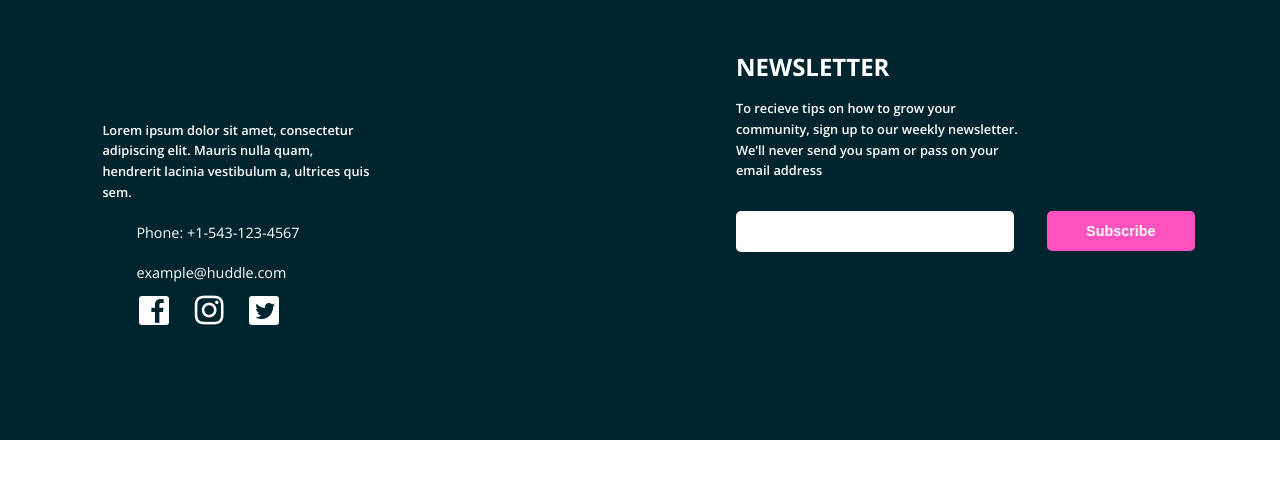
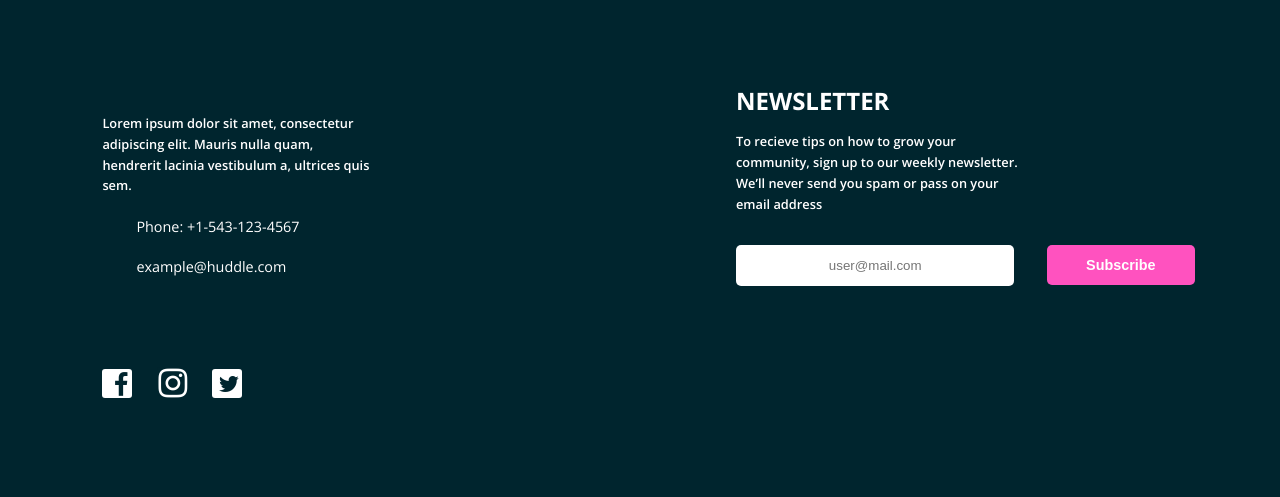
Before and after one commit to devfelipearaujo/HuddleLandingPage, a plain HTML site: page index.html in a window 1280 px wide. Shown: the part 3940-4437 px from the top of the page. Before the commit the page ends 4380 px from the top, so only its background shows below. Drawn offline with nearby package versions, Linux system fonts and the light colour scheme.

Commit message:
footer email fieldset fixes

```diff
--- a/assets/css/footer/contato-container.css
+++ b/assets/css/footer/contato-container.css
@@ -31,9 +31,15 @@
 
 .input__text {
     width: 278.5px;
-    padding: 13px 0;
+    padding: 13px 10px;
     border: none;
     border-radius: 5px;
+    box-sizing: border-box;
+    text-align: center;
+}
+
+.input__text:hover {
+    cursor: pointer;
 }
 
 @media (max-width: 768px) {
--- a/assets/css/footer/rodape-btn.css
+++ b/assets/css/footer/rodape-btn.css
@@ -13,6 +13,7 @@
 
 .rodape__btn:hover {
     background-color: hsl(321, 100%, 78%);
+    cursor: pointer;
 }
 
 @media (max-width: 768px) {
--- a/assets/css/footer/social-links.css
+++ b/assets/css/footer/social-links.css
@@ -2,7 +2,7 @@
     display: flex;
     align-items: flex-end;
     width: 84%;
-    margin: 0 auto 6rem auto;
+    margin: 5rem 0 6rem 0;
     height: 31px;
 }
 
--- a/index.html
+++ b/index.html
@@ -115,10 +115,11 @@
             <div class="rodape__item h4"><p>Newsletter</p></div>
             <div class="rodape__item rodape__texto2"><p>To recieve tips on how to grow your community, sign up to our weekly newsletter. We’ll never
                 send you spam or pass on your email address</p></div>
-            <div class="rodape__item newsletter">
-            <input class="input__text" type="text">
-            <input class="rodape__btn" type="button" value="Subscribe">
-            </div>
+            <form class="rodape__item subscribe">
+              <input class="input__text" type="text" required placeholder="user@mail.com" oninvalid="this.setCustomValidity('Please check your email.')"
+              oninput="this.setCustomValidity('')">
+              <input class="rodape__btn" type="submit" value="Subscribe">
+            </form>
           </div>
     </footer>
   </div>
```
